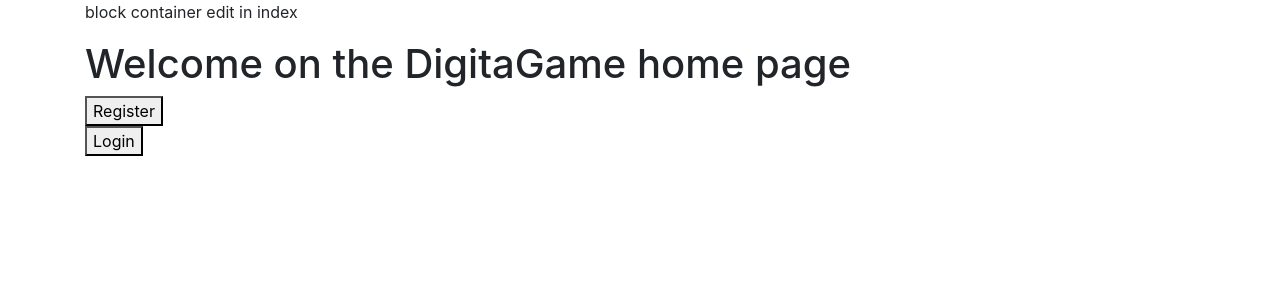
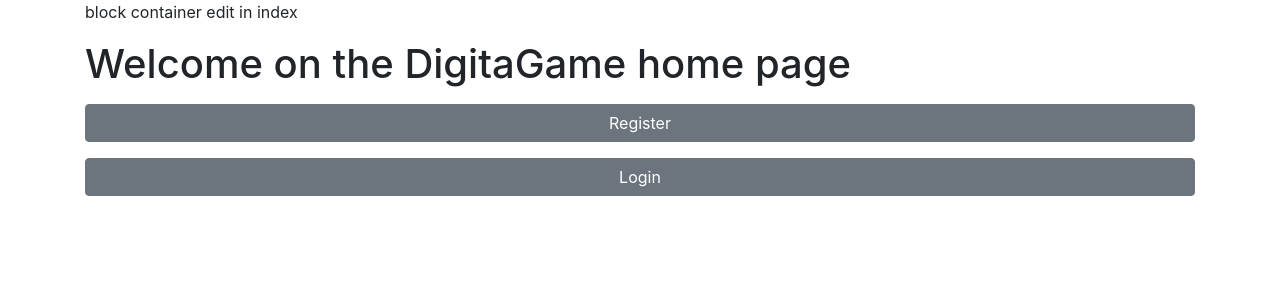
Before and after one commit to NinjaWaza/pythonWebSite, a Flask app: page / in a window 1280 px wide. Shown: the part 56-356 px from the top of the page. Run offline with Flask 2, Linux system fonts and the light colour scheme; some libraries are stand-ins or nearby versions.

Commit message:
Never too late

```diff
--- a/templates/index.html
+++ b/templates/index.html
@@ -4,9 +4,9 @@
     <p>block container edit in index</p>
     <h1>Welcome on the DigitaGame home page</h1>
     <form action="" method="post">
-        <button name="register" type="submit">Register</button>
+        <button class="btn btn-block btn-secondary mt-3" name="register" type="submit">Register</button>
     </form>
     <form action="" method="post">
-        <button name="login" type="submit">Login</button>
+        <button class="btn btn-block btn-secondary mt-3" name="login" type="submit">Login</button>
     </form>
 {% endblock %}
```
